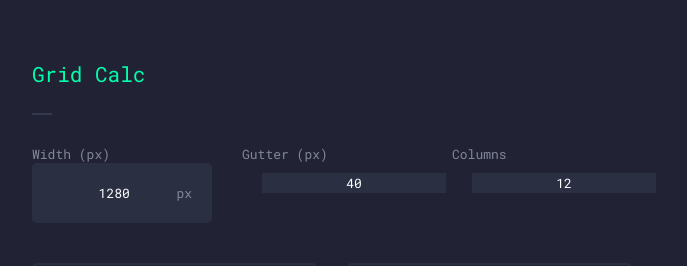
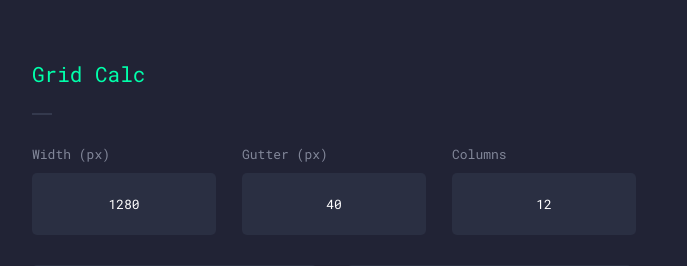
Before and after one commit to dannymcclain/Grid-Calc, a React (Create React App) app: page / in a window 1280 px wide. Shown: the top 266 px of the page, without its empty margins (28-715 px from the left). Built offline with nearby package versions, Linux system fonts and the light colour scheme.

Commit message:
removing px after

```diff
--- a/src/App.css
+++ b/src/App.css
@@ -43,7 +43,13 @@ input {
   border: none;
   background: #2a2f42;
   text-align: center;
-  margin-left: 20px;
+  background: #2a2f42;
+  border-radius: 5px;
+  height: 60px;
+  display: flex;
+  justify-content: center;
+  align-items: center;
+  transition: background 200ms ease, color 200ms ease;
 }
 
 input:focus {
@@ -79,19 +85,6 @@ label {
   font-weight: 400;
   margin-bottom: 10px;
   display: block;
-}
-
-.input-container {
-  background: #2a2f42;
-  border-radius: 5px;
-  height: 60px;
-  display: flex;
-  justify-content: center;
-  align-items: center;
-}
-
-.input-container span {
-  margin-right: 20px;
 }
 
 .grid-calculated {
--- a/src/App.js
+++ b/src/App.js
@@ -69,9 +69,7 @@ class App extends Component {
         <h1>Grid Calc</h1>
         <div className="grid-values">
           <div className="grid-input px-suffix">
-            <label for="max-grid">
-              Width (px)
-              <div className="input-container">
+            <label for="max-grid">Width (px)</label>
             <input
               type="number"
               className="max-width"
@@ -80,9 +78,6 @@ class App extends Component {
               onChange={this.setMaxWidth}
               min={1}
             />
-                <span>px</span>
-              </div>
-            </label>
           </div>
 
           <div className="grid-input px-suffix">
```
Lines whose indentation alone changed are shown as unchanged.
